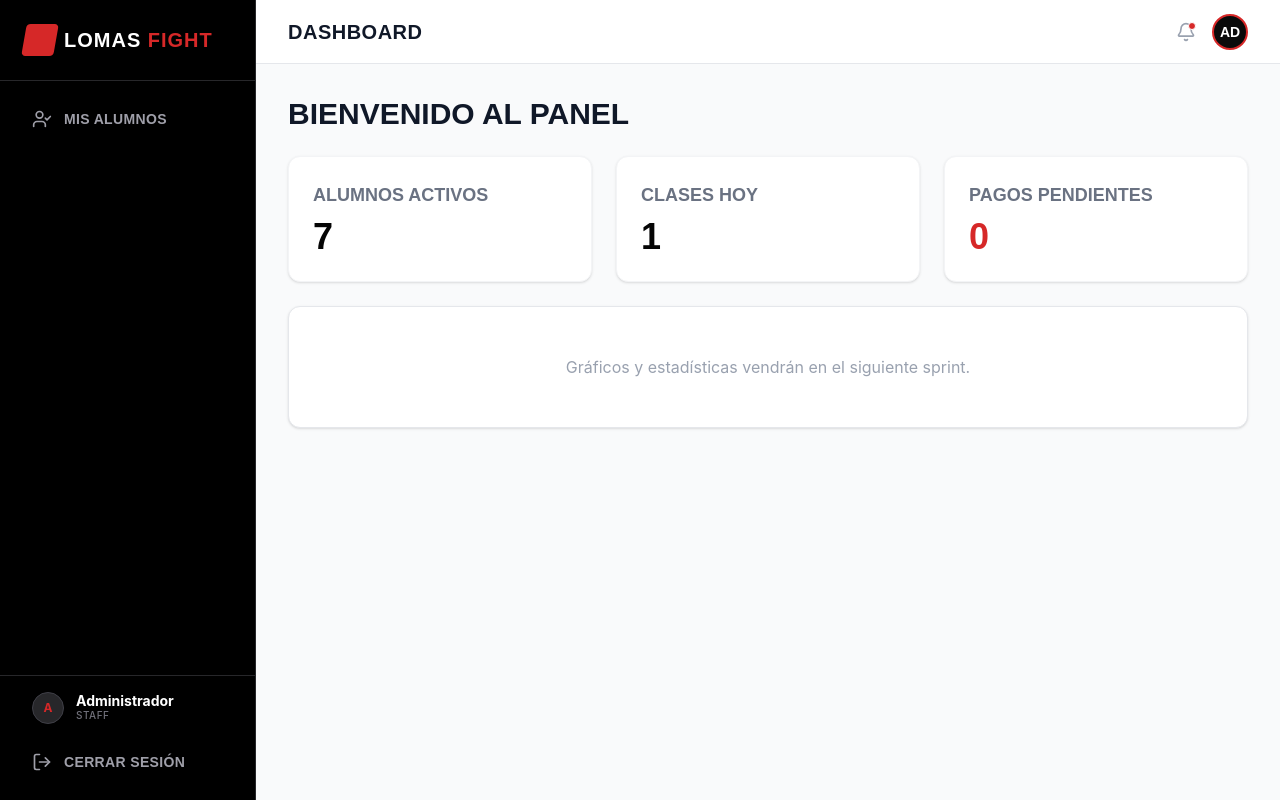
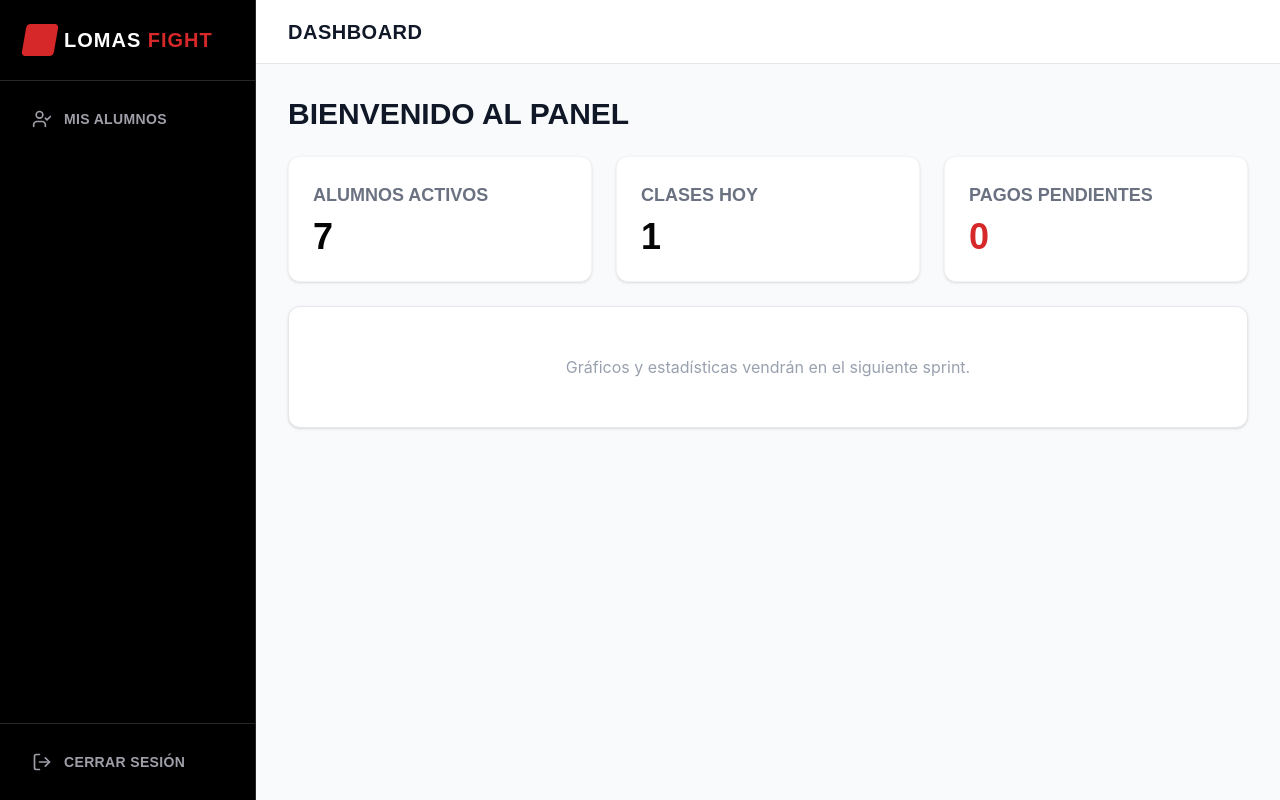
Before and after one commit to Pabloczurylo/LomasFight, a React (Vite) app: page /admin in a window 1280 px wide. Built offline with nearby package versions, Linux system fonts and the light colour scheme; sample sign-in values are in the browser's storage.

Commit message:
Hice cambios estéticos eliminando botones innecesarios de la página.

```diff
--- a/src/features/admin/components/AdminHeader.tsx
+++ b/src/features/admin/components/AdminHeader.tsx
@@ -1,4 +1,4 @@
-import { Bell, Menu } from "lucide-react";
+import { Menu } from "lucide-react";
 
 
 interface AdminHeaderProps {
@@ -18,21 +18,6 @@ export function AdminHeader({ onMenuClick, title = "Dashboard" }: AdminHeaderPro
                 </button>
                 <h1 className="text-xl font-heading font-bold text-gray-900 uppercase tracking-wide">{title}</h1>
             </div>
-
-            <div className="flex items-center gap-4">
-
-                <div className="flex items-center gap-2">
-                    <button className="p-2 text-gray-400 hover:bg-gray-100 rounded-full relative">
-                        <Bell className="w-5 h-5" />
-                        <span className="absolute top-2 right-2 w-2 h-2 bg-brand-red rounded-full border border-white" />
-                    </button>
-
-                    {/* User Avatar Placeholder */}
-                    <div className="w-9 h-9 rounded-full bg-brand-dark flex items-center justify-center text-white font-heading font-bold text-sm border-2 border-brand-red cursor-pointer">
-                        AD
-                    </div>
-                </div>
-            </div>
         </header>
     );
 }
--- a/src/features/admin/components/ClassCard.tsx
+++ b/src/features/admin/components/ClassCard.tsx
@@ -9,14 +9,14 @@ interface ClassCardProps {
 }
 
 export function ClassCard({ discipline, time, instructor, onClick }: ClassCardProps) {
-    // Forced style as per user request: Red background, Black border.
-    const forcedStyle = "bg-brand-red text-white border-black border";
+    // Forced style as per user request: Red background, no border.
+    const forcedStyle = "bg-brand-red text-white";
 
     return (
         <div
             onClick={onClick}
             className={cn(
-                "p-1.5 rounded-md border text-xs cursor-pointer transition-all hover:brightness-95 flex flex-col gap-0.5 shadow-sm h-full",
+                "p-1.5 rounded-md text-xs cursor-pointer transition-all hover:brightness-95 flex flex-col gap-0.5 shadow-sm h-full",
                 forcedStyle
             )}
         >
--- a/src/features/admin/components/Sidebar.tsx
+++ b/src/features/admin/components/Sidebar.tsx
@@ -69,21 +69,6 @@ export function Sidebar() {
 
             {/* Logout/Footer */}
             <div className="p-4 border-t border-zinc-800 space-y-4">
-                <div className="flex items-center gap-3 px-4">
-                    <div className="h-8 w-8 rounded-full bg-zinc-800 flex items-center justify-center border border-zinc-700">
-                        <span className="text-xs font-bold text-brand-red">
-                            {JSON.parse(localStorage.getItem('usuario') || '{}').nombre_usuario?.charAt(0).toUpperCase() || 'A'}
-                        </span>
-                    </div>
-                    <div className="flex flex-col">
-                        <span className="text-sm font-bold text-white leading-none">
-                            {JSON.parse(localStorage.getItem('usuario') || '{}').nombre_usuario || 'Administrador'}
-                        </span>
-                        <span className="text-[10px] text-zinc-500 font-medium uppercase tracking-wider">
-                            {JSON.parse(localStorage.getItem('usuario') || '{}').rol_usuario || 'Staff'}
-                        </span>
-                    </div>
-                </div>
 
                 <button
                     onClick={handleLogout}
```
